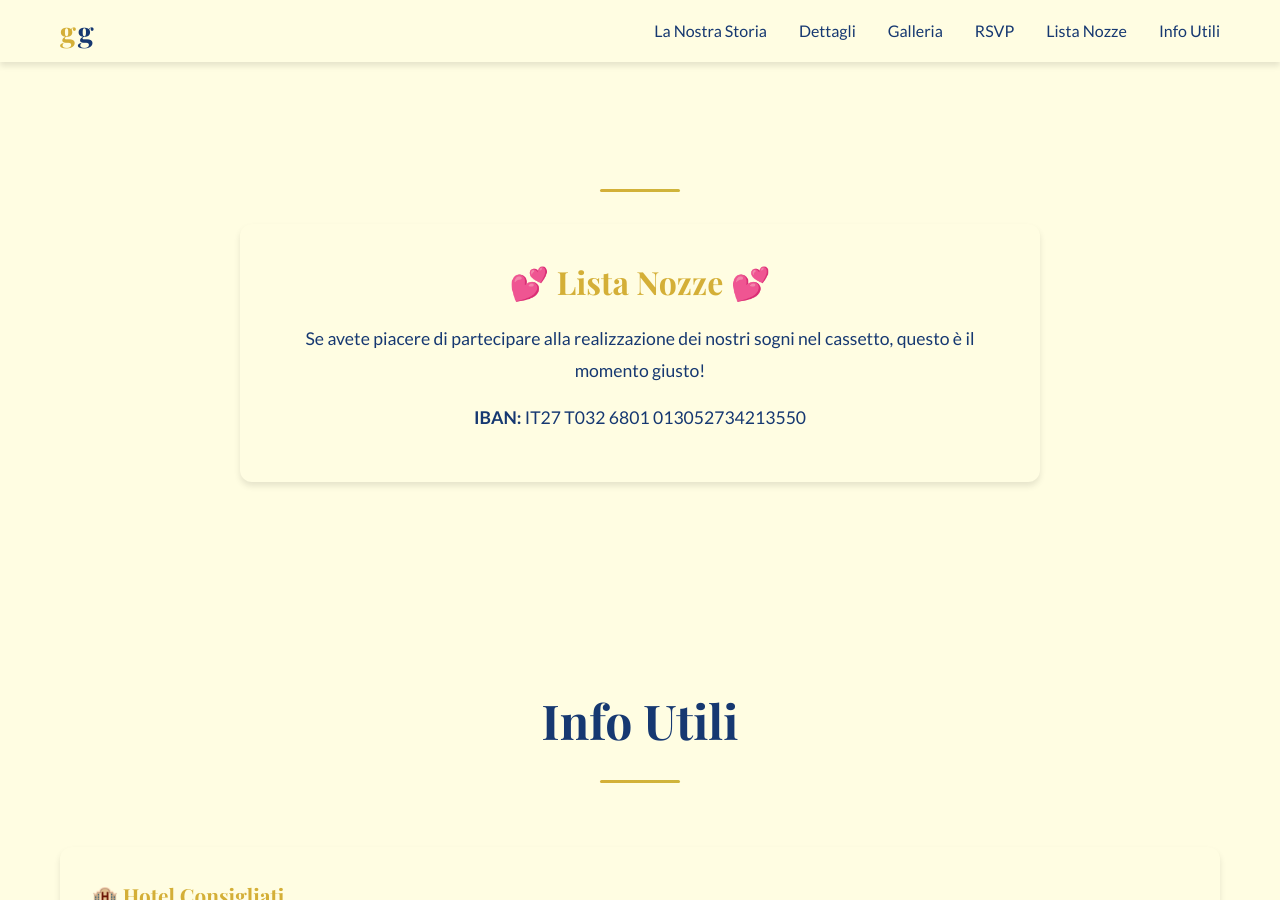
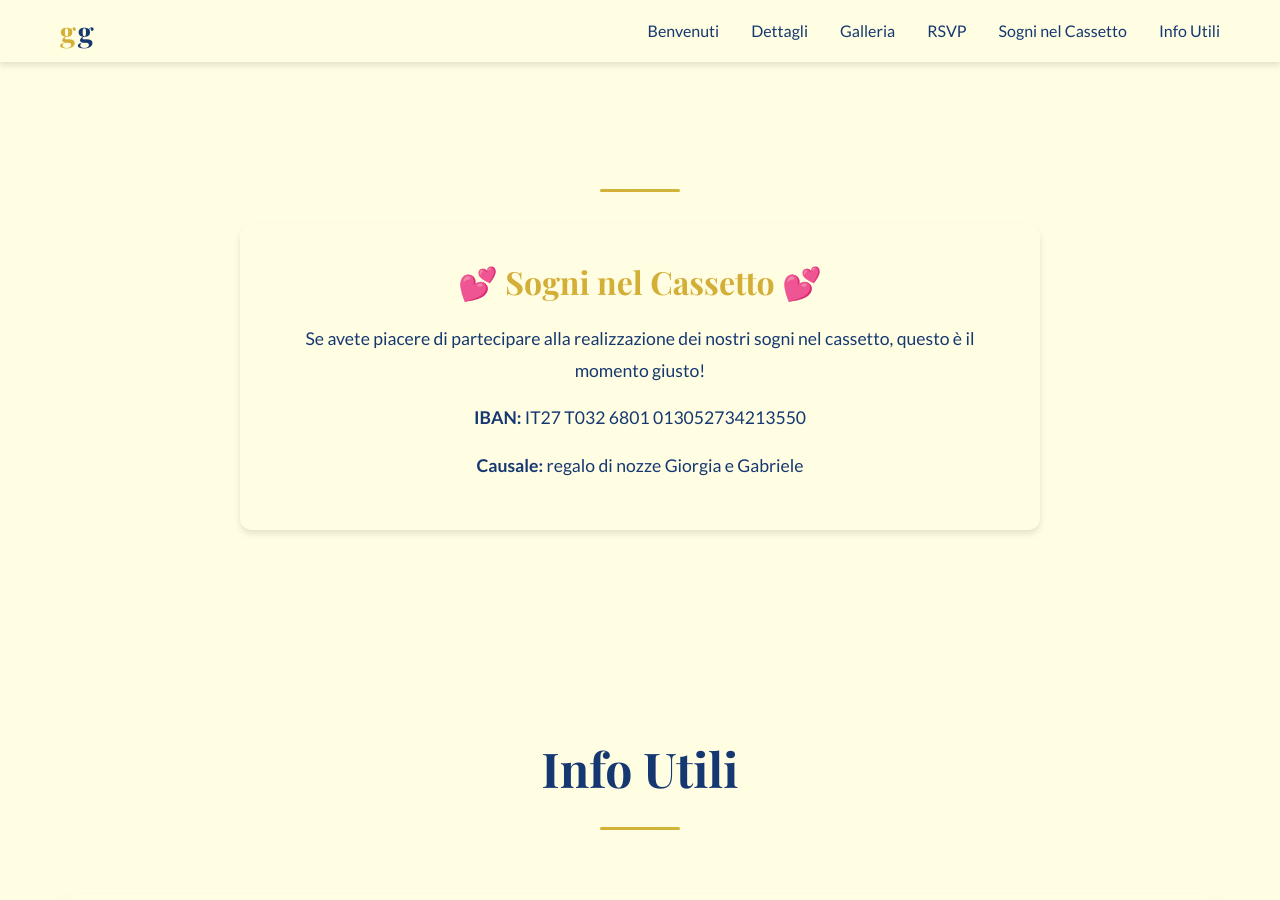
Before and after one commit to knives85/gio-ga, a Jekyll site: the page built from index.html, in a window 1280 px wide and 900 px high, scrolled down 5180 px. Built offline with Jekyll 4.4.1, drawn with Linux system fonts in a browser that asks for light colours; some of the changed text lies outside the part shown.

Commit message:
feat: review sections titles

```diff
--- a/_config.yml
+++ b/_config.yml
@@ -1,5 +1,5 @@
 # Configurazione del sito matrimonio
-title: "Giorgia & Gabriele"
+title: "giorgia & gabriele"
 email: giorgia.gabriele@email.com
 description: "Il nostro matrimonio - 5 Settembre 2026"
 baseurl: ""
--- a/_layouts/default.html
+++ b/_layouts/default.html
@@ -35,11 +35,11 @@
                 <span style="color: #163871;margin-left: -5px;">{{ site.sposa.nome | slice: 0 }}</span>
             </a>
             <ul class="nav-menu">
-                <li><a href="/#storia">La Nostra Storia</a></li>
+                <li><a href="/#storia">Benvenuti</a></li>
                 <li><a href="/#dettagli">Dettagli</a></li>
                 <li><a href="/#galleria">Galleria</a></li>
                 <li><a href="/#rsvp">RSVP</a></li>
-                <li><a href="/#regali">Lista Nozze</a></li>
+                <li><a href="/#regali">Sogni nel Cassetto</a></li>
                 <li><a href="/#info">Info Utili</a></li>
             </ul>
             <div class="nav-toggle" id="mobile-menu">
--- a/index.html
+++ b/index.html
@@ -31,7 +31,7 @@ layout: default
 <!-- La Nostra Storia -->
 <section id="storia" class="our-story">
     <div class="container">
-        <h2>La Nostra Storia</h2>
+        <h2>Benvenuti</h2>
         <div class="story-content">
             <p class="story-text">
                 Carissimi amici e parenti,<br>
@@ -179,9 +179,10 @@ layout: default
         <h2></h2>
         <div class="gifts-options">
             <div class="gift-option">
-                <h3>&#x1f495; Lista Nozze &#x1f495;</h3>
+                <h3>&#x1f495; Sogni nel Cassetto &#x1f495;</h3>
                 <p>Se avete piacere di partecipare alla realizzazione dei nostri sogni nel cassetto, questo è il momento giusto!</p>
                 <p><strong>IBAN:</strong> IT27 T032 6801 013052734213550</p>
+                <p><strong>Causale:</strong> regalo di nozze Giorgia e Gabriele</p>
             </div>
         </div>
     </div>
```
